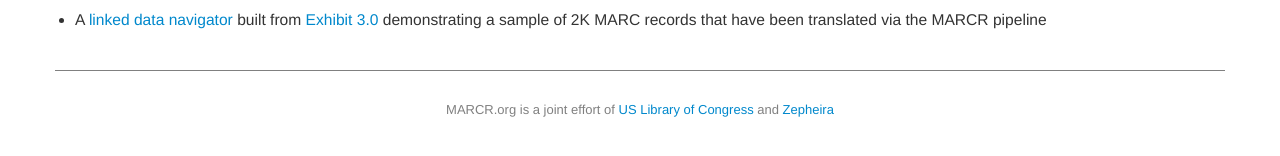
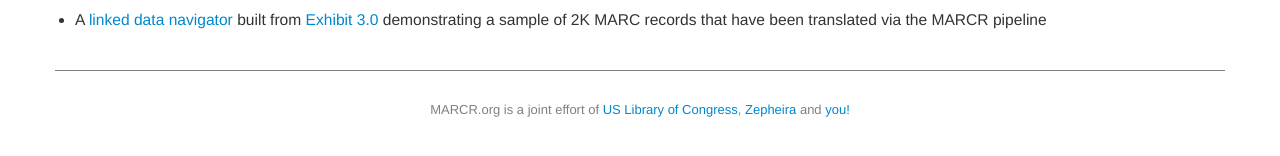
Before and after one commit to zepheira/bibframe-testcases, a plain HTML site: page website/demos/index.html in a window 1280 px wide. Shown: the part 226-382 px from the top of the page. Drawn offline with Linux system fonts and the light colour scheme.

Commit message:
updated footer

```diff
--- a/website/demos/index.html
+++ b/website/demos/index.html
@@ -74,7 +74,7 @@
 
     <div class="footer">
       <div class="container">
-        <p>MARCR.org is a joint effort of <a href = "http://loc.gov/">US Library of Congress</a> and <a href="http://zepheira.com/">Zepheira</a></p>
+        <p>MARCR.org is a joint effort of <a href = "http://loc.gov/">US Library of Congress</a>, <a href="http://zepheira.com/">Zepheira</a> and <a href = "/contrib/">you!</a></p>
       </div>
     </div>
 
```
Also changed, not shown: website/index.html (+1 -1 lines), website/library/index.html (+1 -1 lines).
